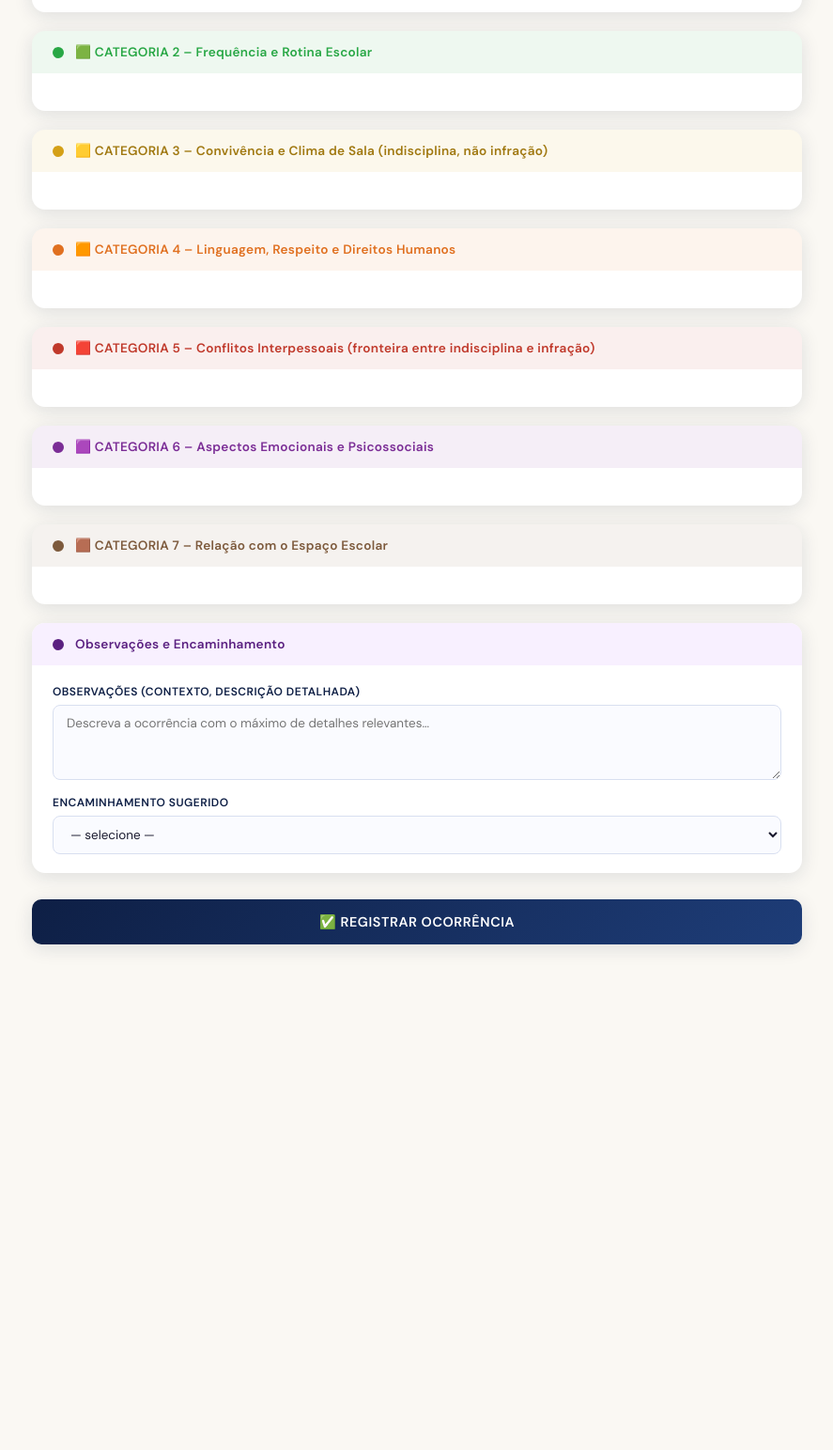
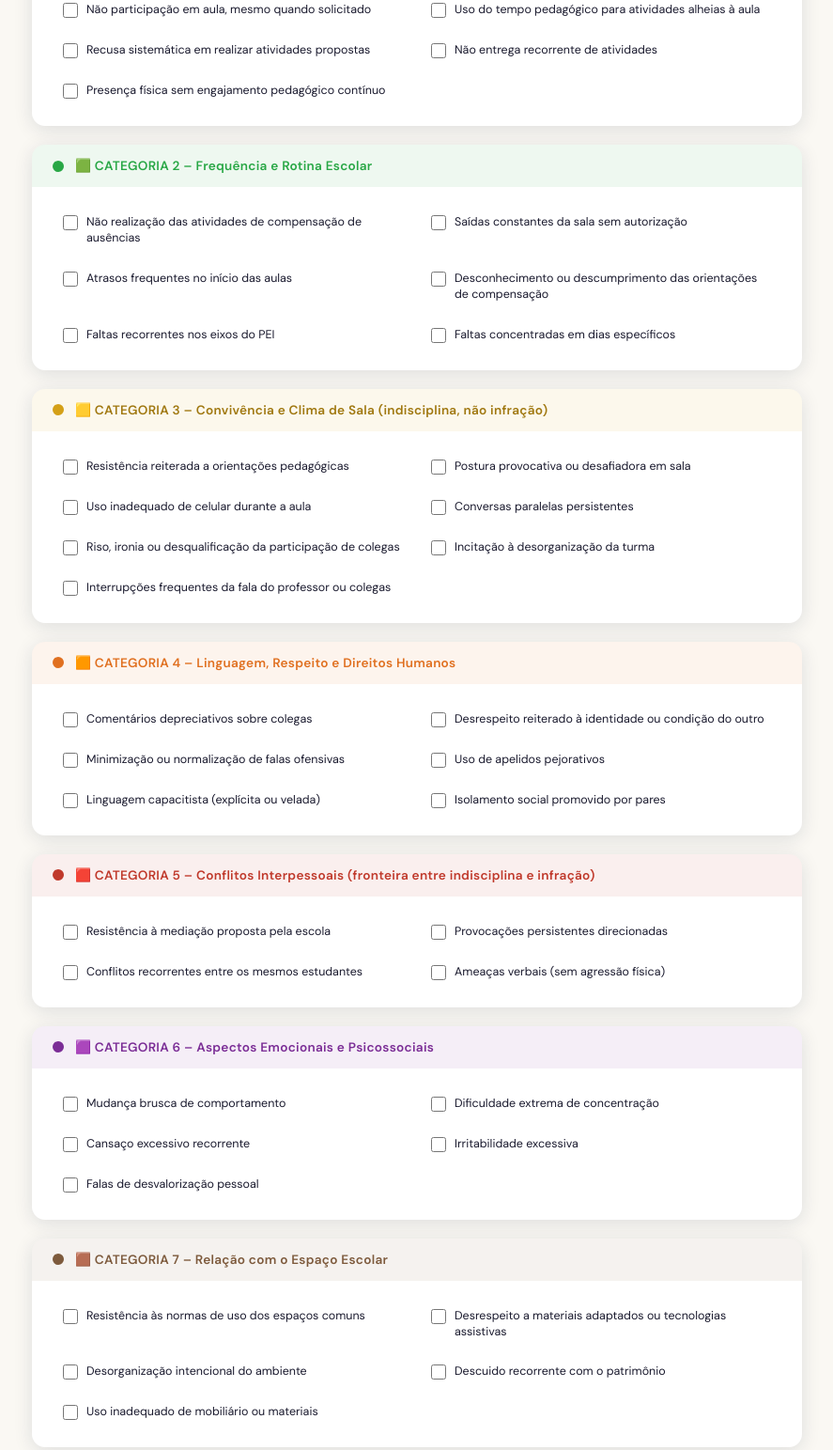
Before and after one commit to SimioneEscola/raveanosfianaisv2, a plain HTML site: page index.html in a window 1280 px wide. Shown: the part 629-2172 px from the top of the page at 94% size, without its empty margins (196-1083 px from the left). Before the commit the page ends 1730 px from the top, so only its background shows below. Drawn offline with nearby package versions, Linux system fonts and the light colour scheme; no server answers.

Commit message:
Update index.html

```diff
--- a/index.html
+++ b/index.html
@@ -1542,6 +1542,61 @@ const TURMA_LABELS = {
   '9A':'9°A','9B':'9°B'
 };
 
+const CATS = {
+  1:{label:"Engajamento Acadêmico e PEI",color:"#3b72c8",items:[
+    "Não participação em aula, mesmo quando solicitado",
+    "Uso do tempo pedagógico para atividades alheias à aula",
+    "Recusa sistemática em realizar atividades propostas",
+    "Não entrega recorrente de atividades",
+    "Presença física sem engajamento pedagógico contínuo"
+  ]},
+  2:{label:"Frequência e Rotina Escolar",color:"#28a745",items:[
+    "Não realização das atividades de compensação de ausências",
+    "Saídas constantes da sala sem autorização",
+    "Atrasos frequentes no início das aulas",
+    "Desconhecimento ou descumprimento das orientações de compensação",
+    "Faltas recorrentes nos eixos do PEI",
+    "Faltas concentradas em dias específicos"
+  ]},
+  3:{label:"Convivência e Clima de Sala",color:"#c9960d",items:[
+    "Resistência reiterada a orientações pedagógicas",
+    "Postura provocativa ou desafiadora em sala",
+    "Uso inadequado de celular durante a aula",
+    "Conversas paralelas persistentes",
+    "Riso, ironia ou desqualificação da participação de colegas",
+    "Incitação à desorganização da turma",
+    "Interrupções frequentes da fala do professor ou colegas"
+  ]},
+  4:{label:"Linguagem, Respeito e Direitos Humanos",color:"#e07020",items:[
+    "Comentários depreciativos sobre colegas",
+    "Desrespeito reiterado à identidade ou condição do outro",
+    "Minimização ou normalização de falas ofensivas",
+    "Uso de apelidos pejorativos",
+    "Linguagem capacitista (explícita ou velada)",
+    "Isolamento social promovido por pares"
+  ]},
+  5:{label:"Conflitos Interpessoais",color:"#c0392b",items:[
+    "Resistência à mediação proposta pela escola",
+    "Provocações persistentes direcionadas",
+    "Conflitos recorrentes entre os mesmos estudantes",
+    "Ameaças verbais (sem agressão física)"
+  ]},
+  6:{label:"Aspectos Emocionais e Psicossociais",color:"#7b2d96",items:[
+    "Mudança brusca de comportamento",
+    "Dificuldade extrema de concentração",
+    "Cansaço excessivo recorrente",
+    "Irritabilidade excessiva",
+    "Falas de desvalorização pessoal"
+  ]},
+  7:{label:"Relação com o Espaço Escolar",color:"#7d5a3c",items:[
+    "Resistência às normas de uso dos espaços comuns",
+    "Desrespeito a materiais adaptados ou tecnologias assistivas",
+    "Desorganização intencional do ambiente",
+    "Descuido recorrente com o patrimônio",
+    "Uso inadequado de mobiliário ou materiais"
+  ]}
+};
+
 const PASSWORD = 'sim2026';
 const STORAGE_KEY = 'rave_simioni_records';
 
```
